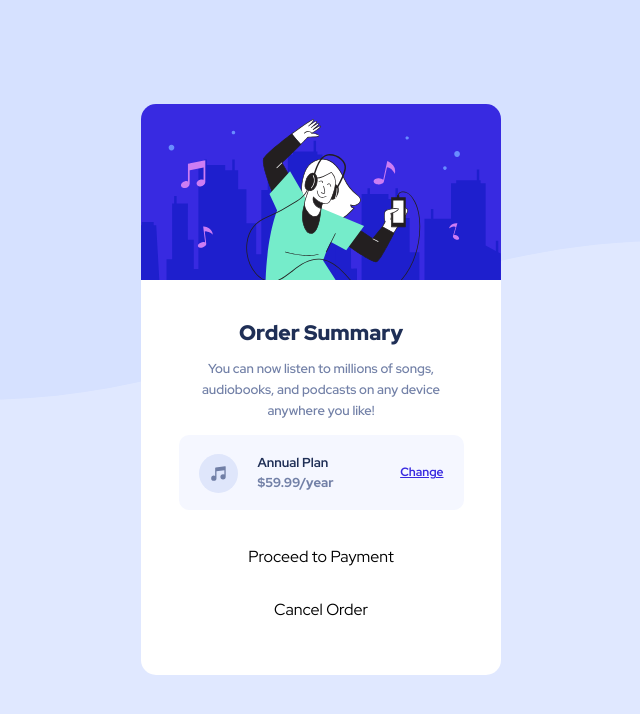
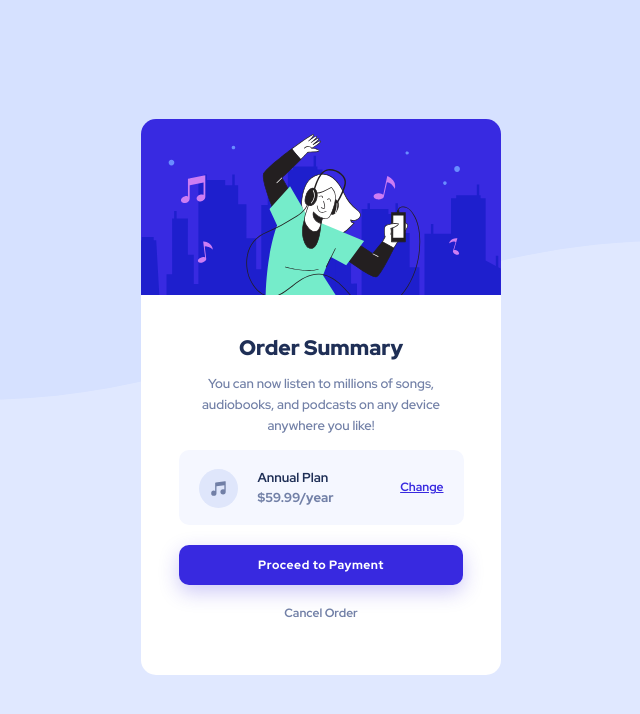
Before and after one commit to natebe4/Order-Summary-Component, a plain HTML site: page index.html in a window 1280 px wide. Shown: the whole page, without its empty margins (319-959 px from the left). Drawn offline with Linux system fonts and the light colour scheme.

Commit message:
Update index.html

```diff
--- a/index.html
+++ b/index.html
@@ -37,16 +37,16 @@
               <p>$59.99/year</p>
             </div>
             <div class="change">
-              <p>Change</p>
+              <a class="change-button">Change</a>
             </div>
           </div>
         </div>
 
         <div class="payment-button">
-          <p id="PTP">Proceed to Payment</p>
+          <a class="proceed">Proceed to Payment</a>
         </div>
         <div class="cancel">
-          <p id="cancel-order">Cancel Order</p>
+          <a class="cancel-order">Cancel Order</a>
         </div>
       </div>
     </div>
```
